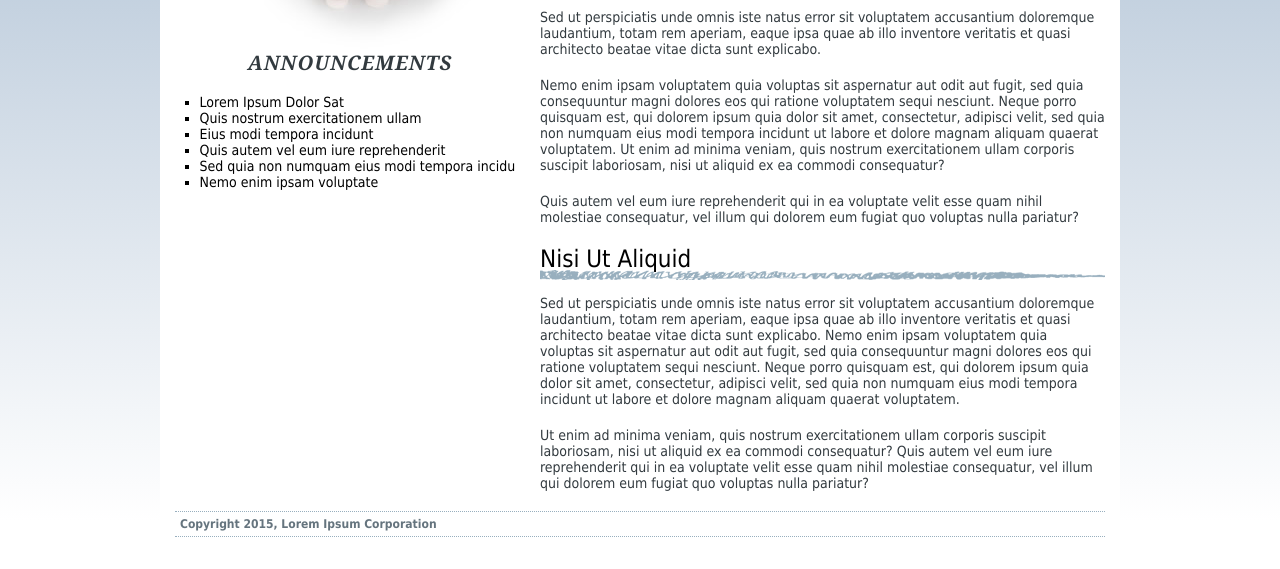
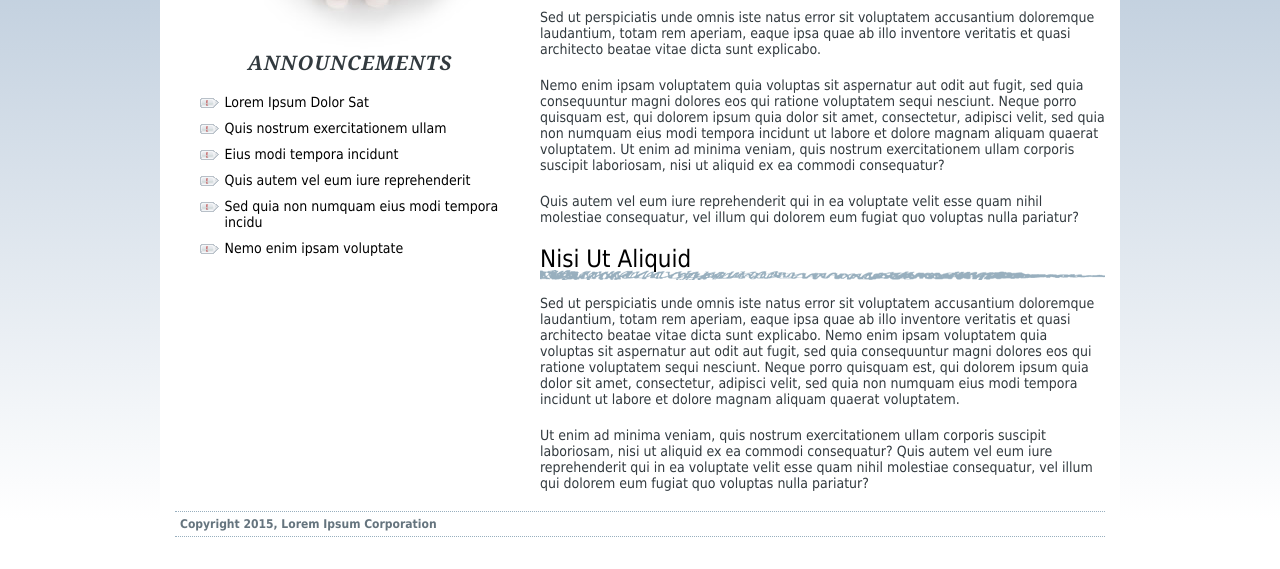
Before and after one commit to lucasdina/school2, a plain HTML site: page 08/03_bg_ex/bg_images.html in a window 1280 px wide. Shown: the part 179-748 px from the top of the page. Drawn offline with Linux system fonts and the light colour scheme.

Commit message:
completed

```diff
--- a/08/03_bg_ex/styles.css
+++ b/08/03_bg_ex/styles.css
@@ -209,9 +209,18 @@ html {
     margin-top: 115px;
 }
 
+.announcement li {
+ list-style: none;
+ background-image: url(images/bullet.png);
+ background-repeat: no-repeat;
+ background-position: 0 4px;
+ padding-left: 25px;
+ margin-bottom: 10px;
+}
+
 .main h2 {
- background-image: url(images/underline.png);
- background-repeat: no-repeat;
- background-position: left bottom;
- padding-bottom: 7px;
+    background-image: url(images/underline.png);
+    background-repeat: no-repeat;
+    background-position: left bottom;
+    padding-bottom: 7px;
 }
```
